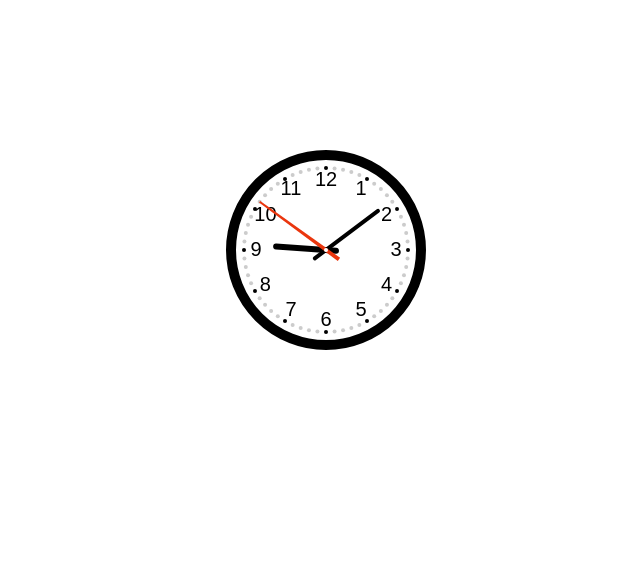
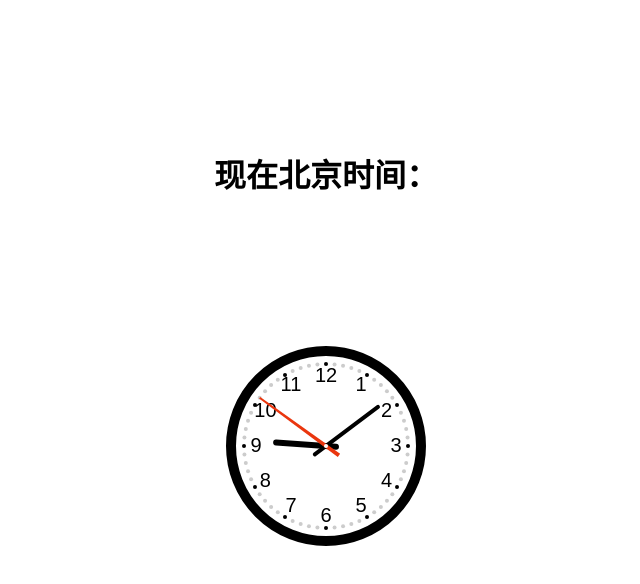
Before and after one commit to Feilaizhike/myClock, a plain HTML site: page index.html in a window 1280 px wide. Shown: the whole page, without its empty margins (314-954 px from the left). Drawn offline with Linux system fonts and the light colour scheme.

Commit message:
添加了标题

```diff
--- a/index.html
+++ b/index.html
@@ -7,6 +7,9 @@
 </head>
 <body>
 <div>
+    <h1>现在北京时间：</h1>
+</div>
+<div>
     <canvas id="myC" width= "200px" height="200px" ></canvas>
 </div>
 
```
